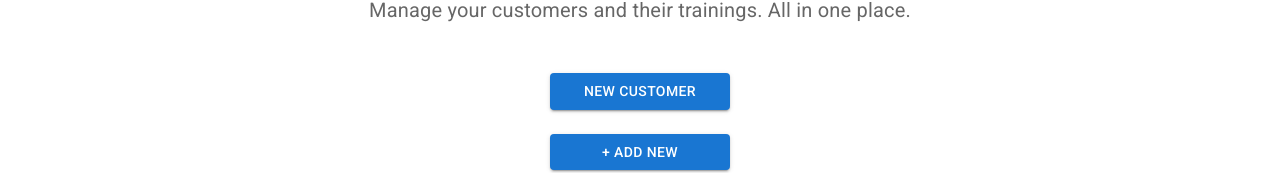
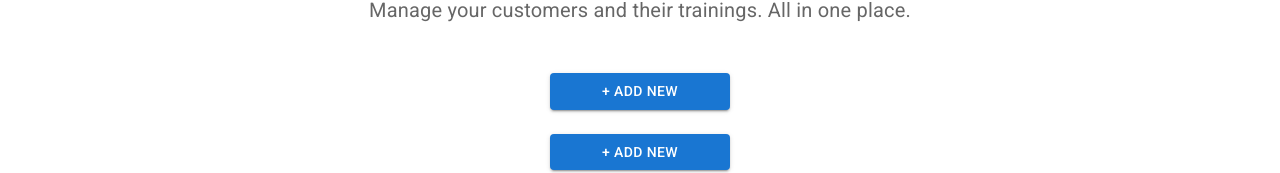
Before and after one commit to bhq662/lopputyo-personaltrainer, a React (Vite) app: page / in a window 1280 px wide. Shown: the part 270-443 px from the top of the page. Built offline with nearby package versions, Linux system fonts and the light colour scheme; no server answers.

Commit message:
Last button fix regarding adding

```diff
--- a/src/components/AddCustomer.tsx
+++ b/src/components/AddCustomer.tsx
@@ -127,7 +127,7 @@ export default function AddCustomer({ fetchCustomers, redirectTo }: AddCustomerP
     return (
         <>
             <Button variant="contained" size="medium" onClick={handleClickOpen}>
-                New Customer
+                + Add New
             </Button>
             <Dialog open={open} onClose={handleClose}>
                 <DialogTitle>Add New Customer</DialogTitle>
```
